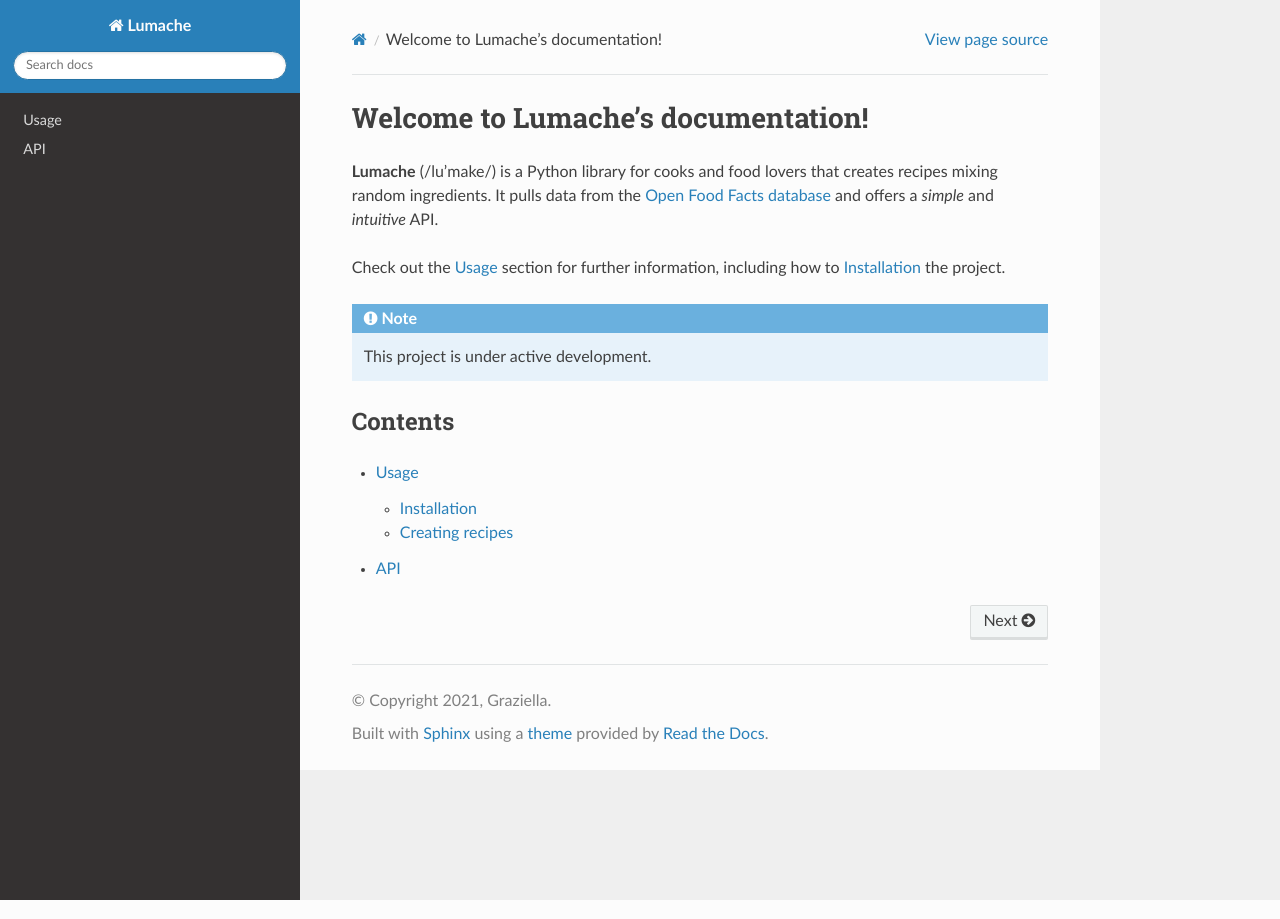
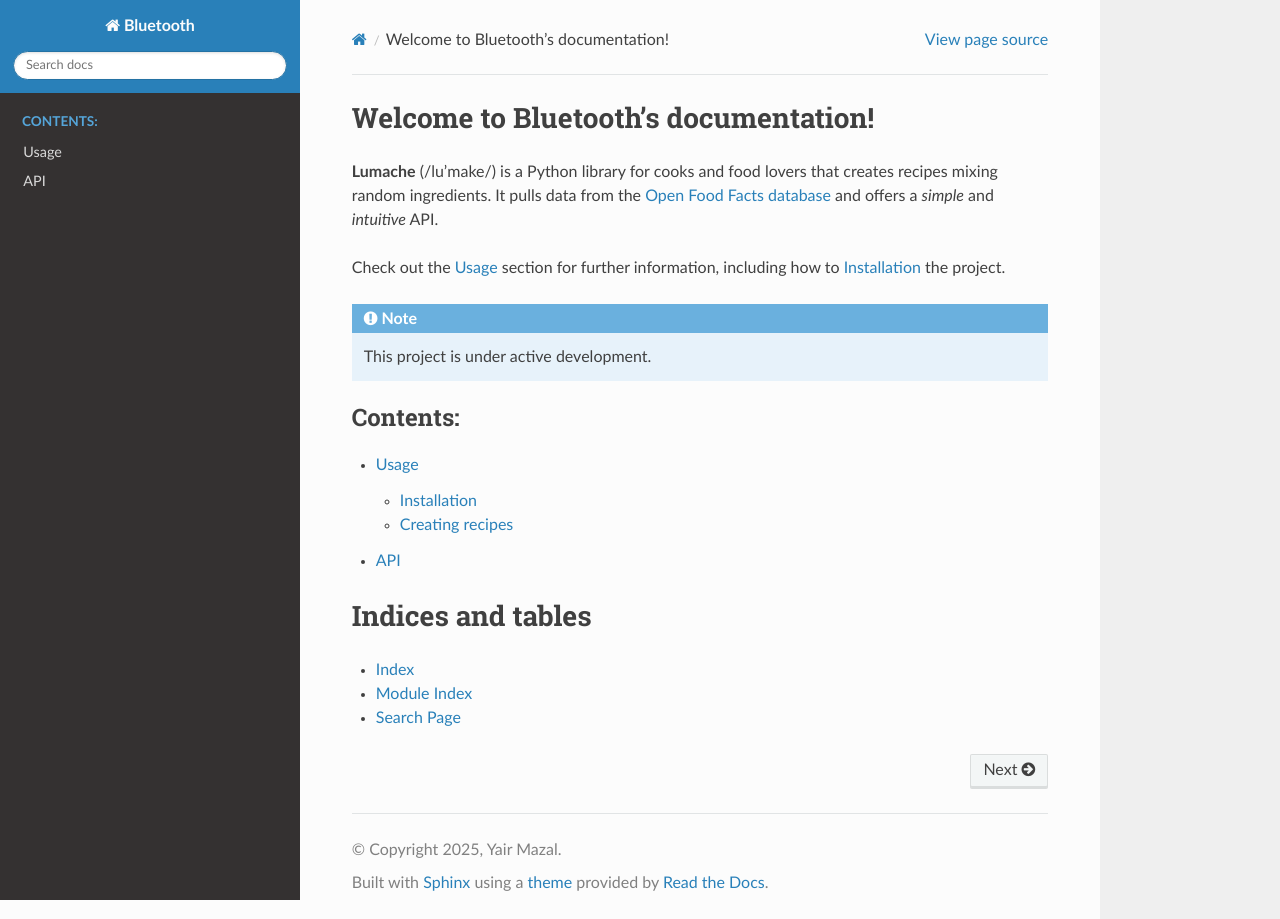
Before and after one commit to YairMZ/Bluetooth, a Sphinx documentation site: the page built from docs/source/index.rst, in a window 1280 px wide. Built offline with Sphinx 7.4.7 and the Read the Docs theme 3.1.0, drawn with Linux system fonts in a browser that asks for light colours.

Commit message:
update conf.py and requiremetns.txt

```diff
--- a/docs/requirements.txt
+++ b/docs/requirements.txt
@@ -1,2 +1,2 @@
-sphinx==7.1.2
-sphinx-rtd-theme==1.3.0rc1
+sphinx
+sphinx-rtd-theme
--- a/docs/source/conf.py
+++ b/docs/source/conf.py
@@ -2,9 +2,9 @@
 
 # -- Project information
 
-project = 'Lumache'
-copyright = '2021, Graziella'
-author = 'Graziella'
+project = 'Bluetooth'
+copyright = '2025, Yair Mazal'
+author = 'Yair Mazal'
 
 release = '0.1'
 version = '0.1.0'
@@ -26,10 +26,12 @@
 intersphinx_disabled_domains = ['std']
 
 templates_path = ['_templates']
+exclude_patterns = ['Thumbs.db', '.DS_Store']
 
 # -- Options for HTML output
 
 html_theme = 'sphinx_rtd_theme'
+html_static_path = ['_static']
 
 # -- Options for EPUB output
 epub_show_urls = 'footnote'
--- a/docs/source/index.rst
+++ b/docs/source/index.rst
@@ -1,5 +1,10 @@
-Welcome to Lumache's documentation!
-===================================
+.. Bluetooth documentation master file, created by
+   sphinx-quickstart on Mon Mar 10 08:50:23 2025.
+   You can adapt this file completely to your liking, but it should at least
+   contain the root `toctree` directive.
+
+Welcome to Bluetooth's documentation!
+==================================================
 
 **Lumache** (/lu'make/) is a Python library for cooks and food lovers
 that creates recipes mixing random ingredients.
@@ -13,10 +18,17 @@
 
    This project is under active development.
 
-Contents
---------
 
 .. toctree::
+   :maxdepth: 2
+   :caption: Contents:
 
    usage
    api
+
+Indices and tables
+==================
+
+* :ref:`genindex`
+* :ref:`modindex`
+* :ref:`search`
```
